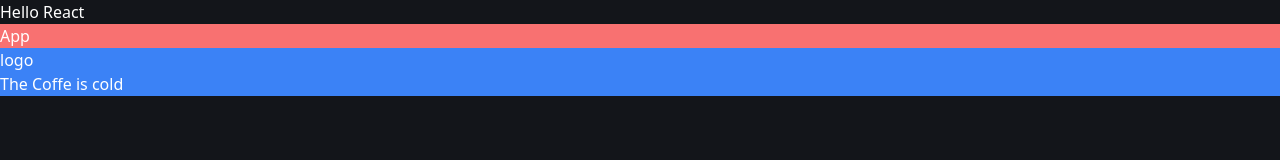
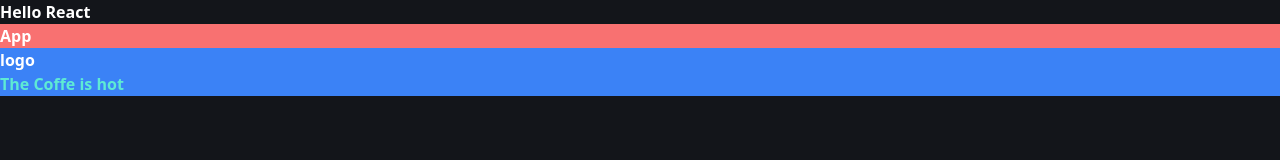
Before and after one commit to bastndev/Hello-React, an Astro site: page / in a window 1280 px wide. Built offline with nearby package versions, Linux system fonts and the light colour scheme; Astro itself is replaced by a stand-in of ours.

Commit message:
`Add` css but use more tailwind

```diff
--- a/src/components/Coffe.jsx
+++ b/src/components/Coffe.jsx
@@ -1,7 +1,9 @@
+import './css/Coffe.css';
+
 export function Coffe() {
-  const coffeHot = false;
+  const coffeHot = true;
   if (coffeHot) {
-    return <h1>The Coffe is hot</h1>;
+    return <h1 class="text-teal-300">The Coffe is hot</h1>;
   } else {
     return <h1>The Coffe is cold</h1>;
   }
--- /dev/null
+++ b/src/components/css/Coffe.css
@@ -0,0 +1,4 @@
+h1 {
+  font-weight: bold;
+  /* color: black; */
+}
```
